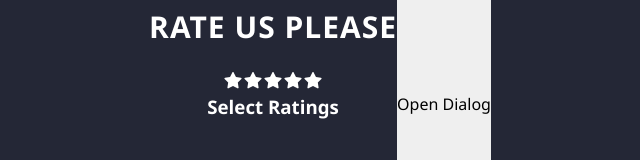
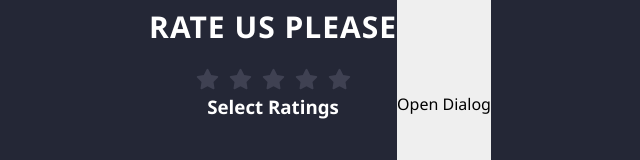
Before and after one commit to lateefat-obisesan/rating-system, a React (Create React App) app: page / in a window 1280 px wide. Shown: the part 296-456 px from the top of the page, without its empty margins (320-960 px from the left). Built offline with nearby package versions, Linux system fonts and the light colour scheme.

Commit message:
added colors

```diff
--- a/src/components/Star.js
+++ b/src/components/Star.js
@@ -3,7 +3,7 @@ import {faStar} from "@fortawesome/free-solid-svg-icons";
 
 function Star({selected, onClick}) {
     return(
-        <FontAwesomeIcon icon={faStar} className={selected ? "grey" : "pink"}
+        <FontAwesomeIcon icon={faStar} className={selected ? "pink" : "grey"}
         onClick={onClick}
         />
     );
--- a/src/css/index.css
+++ b/src/css/index.css
@@ -23,3 +23,17 @@ body, .App {
     margin-bottom: 20px;
     color: #ffffff;
 }
+
+.grey {
+    color: #3f4152;
+    font-size: 2rem;
+    margin: 0 4px;
+    cursor: pointer;
+}
+
+.pink {
+    color: rgb(206, 33, 62);
+    font-size: 2rem;
+    margin: 0 4px;
+    cursor: pointer;
+}
```
